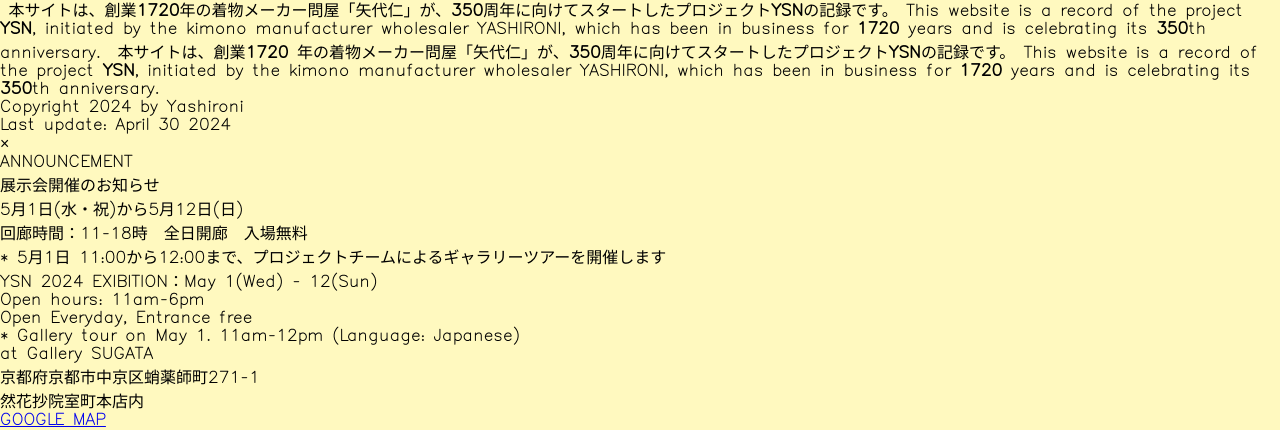
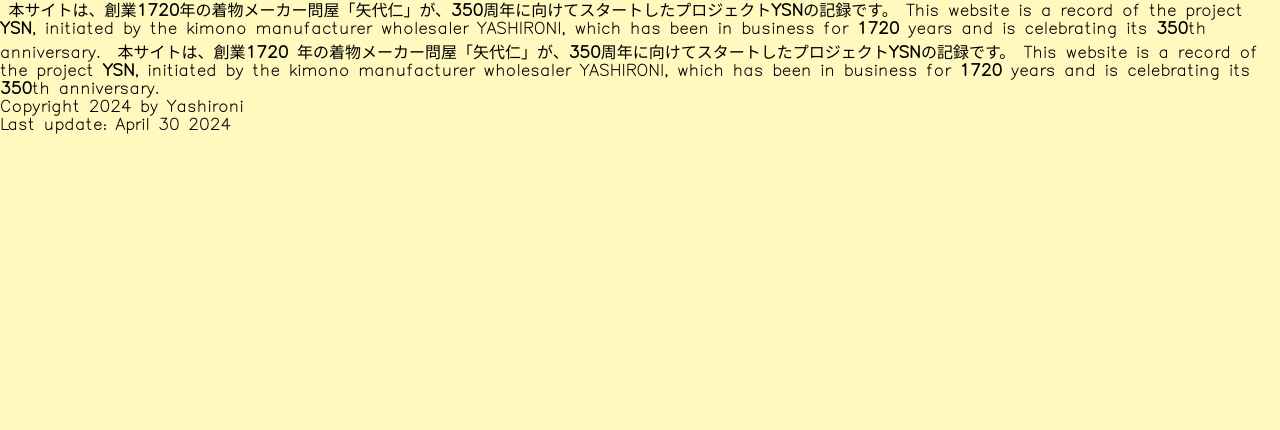
Before and after one commit to minshim/test2, a plain HTML site: page index.html in a window 1280 px wide. Shown: the part 1335-1765 px from the top of the page. After the commit the page ends 1470 px from the top, so only its background shows below. Drawn offline with Linux system fonts and the light colour scheme; a script that the page names is missing.

Commit message:
Update index.html

```diff
--- a/index.html
+++ b/index.html
@@ -161,7 +161,7 @@
 </div>
 
   <!-- Custom Alert Box -->
-  <div id="myModal" class="modal">
+<!--   <div id="myModal" class="modal">
         <span class="close">&times;</span>
         <p class="announcement eng-txt">ANNOUNCEMENT<p>
             <p class="info jp-txt">
@@ -181,7 +181,7 @@
             <p class="eng-txt"> at Gallery SUGATA </p>
             <p class="info jp-txt">京都府京都市中京区蛸薬師町271-1<br>然花抄院室町本店内</p>
         <a class="info eng-txt modal-active" href="https://maps.app.goo.gl/i4mvbCjykzzGuY2k6">GOOGLE MAP</a>
-      </div>
+      </div> -->
 
 
 
```
